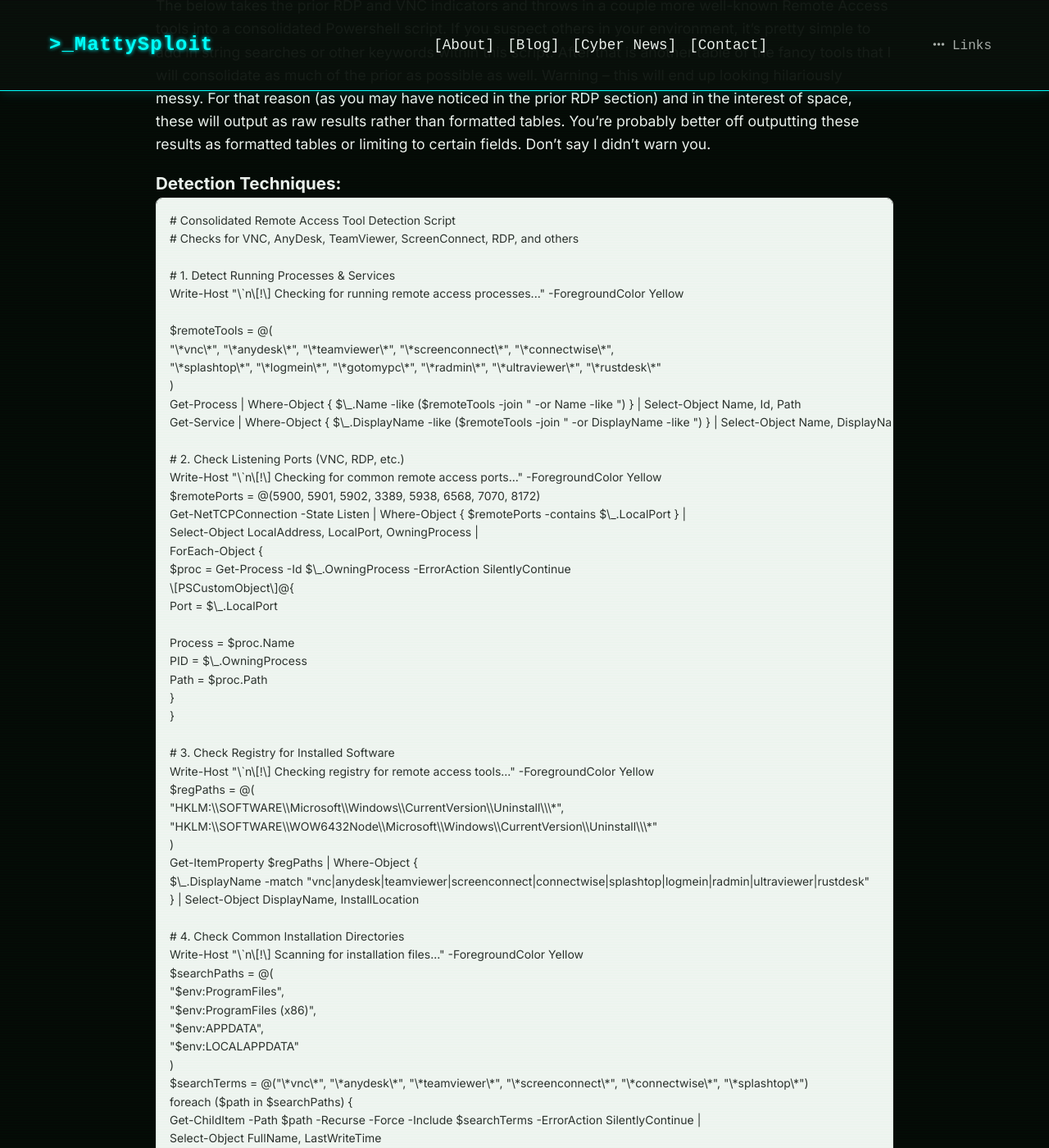
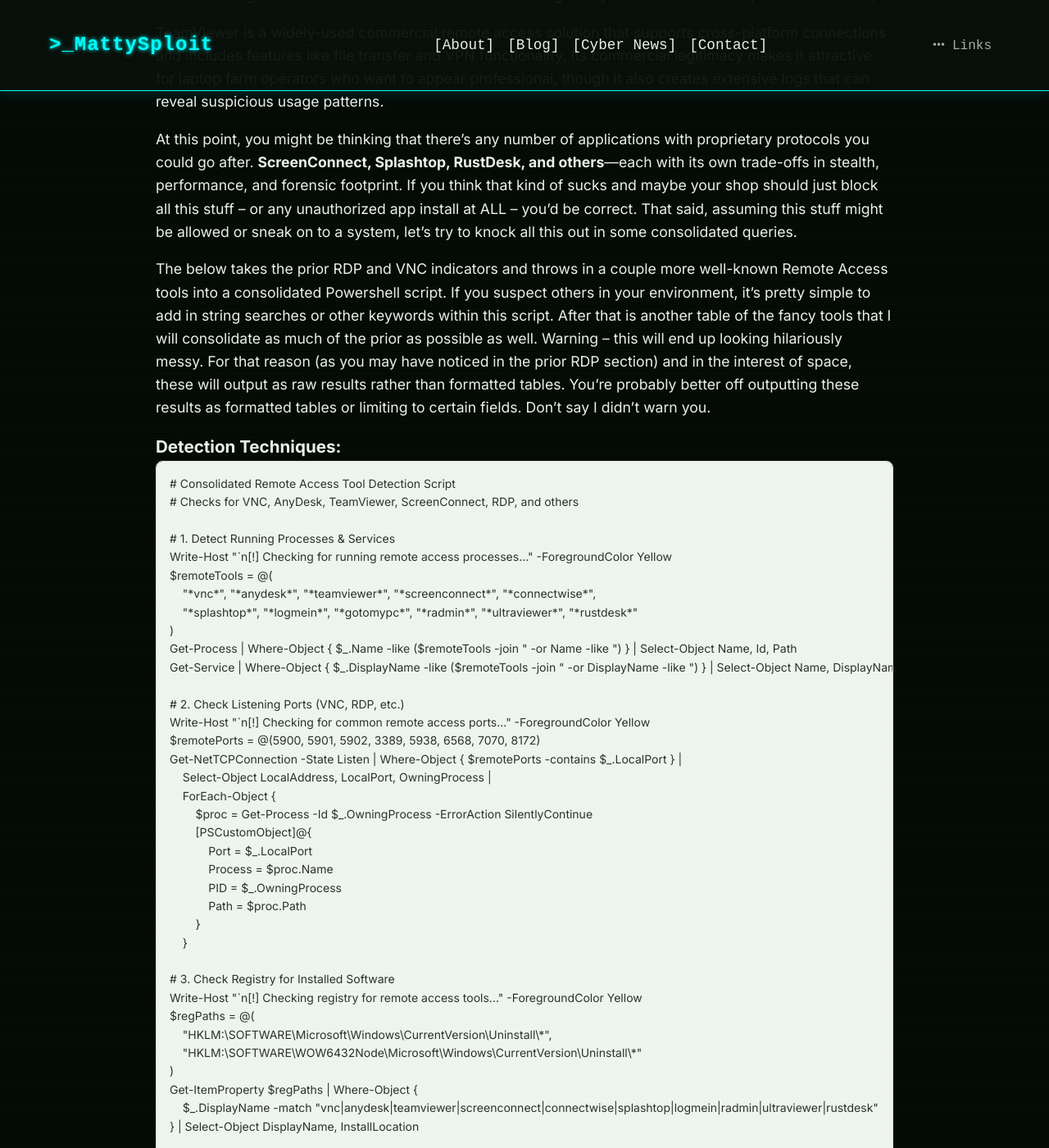
Before and after one commit to CTI-Buddy/cti-buddy.github.io, a Jekyll site: the page built from _posts/2025-06-02-laptopfarms.md, in a window 1280 px wide and 1400 px high, scrolled down 10365 px. Shown: the whole window at 82% size. Built offline with Jekyll 4.4.1, drawn with Linux system fonts in a browser that asks for light colours; some of the changed text lies outside the part shown.

Commit message:
Update 2025-06-02-laptopfarms.md

````diff
--- a/_posts/2025-06-02-laptopfarms.md
+++ b/_posts/2025-06-02-laptopfarms.md
@@ -4,14 +4,15 @@
 date: 2025-06-02
 tagline: "Detection Techniques for Farms on Your Network"
 image: /IMG/060225.jpg
-tags: [Threat Intelligence, Threat Hunting, Threat Hunting]
+tags: [Threat Intelligence, Threat Hunting, Threat Analysis]
 ---
 
 Since it is the flavor of the last few months and many are talking about it, I thought I would try to throw together all the detection techniques I could for catching DPRK worker schemes. I’ve also noticed that most are talking about techniques for catching them before they get hired – not many are talking about catching the ones that may already be working for them. So as a result, have a long blog post.
 
+<br />
 Background: North Korea’s Remote Worker Deception
 ==============================================
-
+<br />
 
 In recent years, the U.S. government has publicly warned of a quiet but sophisticated campaign by North Korea to infiltrate the global tech workforce—not with malware, but with people. According to joint advisories from the FBI, Department of State, and the Department of the Treasury, the DPRK has deployed thousands of highly skilled IT professionals to work remotely for companies worldwide. Disguised as freelance developers or contractors, these operatives aim to generate revenue for the North Korean regime while gaining access to potentially sensitive technologies and internal corporate systems.
 
@@ -21,7 +22,9 @@
 
 This campaign differs from traditional cyber intrusion tactics by blending social engineering, fraud, and covert infrastructure. It's not just one individual posing as a freelancer—it’s an entire backend operation involving laptop farms, VPN obfuscation, and remote-control systems like PiKVM to simulate legitimate activity across dozens of devices. The objective isn't simply espionage; it’s financial survival for a regime increasingly isolated from the global economy. And as detection methods evolve, so too does the DPRK’s playbook—making it imperative for defenders to understand not just the actors, but the infrastructure that supports them – and tactics and indicators for discovering them.
 
+<br />
 # Inside the Infrastructure: Laptop Farms, PiKVMs, and Remote Access Tools
+<br />
 
 Beneath the surface of North Korea’s remote work campaign lies a dense and methodically engineered technical ecosystem. Far from a lone developer dialing in from a Pyongyang apartment, intelligence reports and private sector investigations have uncovered the widespread use of **“laptop farms”**—rooms filled with dozens of laptops or small-form-factor PCs connected to the same local area network. Each device is configured with a unique identity: its own OS install, user profile, browser history, or VPN tunnel. Typically these are commercial fleet machines shipped to the “remote worker”. From the outside, they appear to be different individuals logging in from different cities, or are multiple employees working across different organizations, when in reality they’re part of a centralized fraud operation controlled from afar.
 
@@ -35,7 +38,9 @@
 
 ![image](https://github.com/user-attachments/assets/86a0a988-a6dc-4972-8fac-b392ade42f08)
 
+<br />
 # Beyond the Interview: Why Pre-Onboarding Isn’t Enough
+<br />
 
 Many organizations have begun to wise up to the risks posed by fraudulent remote workers, especially in sensitive sectors like software development, finance, and healthcare. Vetting strategies now often include deeper background checks, identity verification services, video interviews, and even geolocation validation to confirm where a candidate is physically located. Some firms go as far as requiring hardware key handoffs, in-person onboarding, or biometric authentication. These measures are good—and in some cases, essential—but they’re still not foolproof.
 
@@ -47,7 +52,9 @@
 
 So the overall intent of this post is to iterate through a few technical indicators worth drilling down into and how an analyst might detect them. I tried to generally split this into two “tracks” – first, a few local commands one could run using organic/built-in tools and commands (think Powershell, netstat, etc), then I run through a few different commercial tools that a SOC might have deployed.. keeping to the bigger ones, and within reason. The local stuff can also be used in conjunction with tools like Tanium Deploy or Crowdstrike Falcon’s Real-Time-Response (RTR) so – just attempting to slice this as many ways as I can. I wouldn’t call this the authoritative writeup of all things laptop farm but it’s as authoritative as I could muster given my own time/patience/knowledge.
 
+<br />
 # RDP/VNC and Software Detection
+<br />
 
 I’ll start with some of the easier stuff that most fleet systems shouldn’t have enabled in the first place, or at least be tightly controlled. Applications like AnyDesk or enabled RDP are generally basic steps most SOCs should have detection logic in place already, but for posterity let’s run through a few. At first, I leaned towards not mentioning this stuff as it felt a bit basic and would end up cluttering the post – however, when I outlined this post out it felt incomplete without including this. If you’re familiar with detecting these or have them outright disallowed in your network, feel free to just skip through this portion.
 
@@ -190,16 +197,16 @@
 ---
 
 ```cmd
-dir /s /b C:\\Users\\\*\\.vnc
-dir /s /b C:\\Users\\\*\\vnc.ini
-dir /s /b C:\\Users\\\*\\ultravnc.ini
-dir /s /b "C:\\Program Files\\\*vnc\*"
-dir /s /b "C:\\Program Files (x86)\\\*vnc\*"
+dir /s /b C:\Users\*\.vnc
+dir /s /b C:\Users\*\vnc.ini
+dir /s /b C:\Users\*\ultravnc.ini
+dir /s /b "C:\Program Files\*vnc*"
+dir /s /b "C:\Program Files (x86)\*vnc*"
+# And in PowerShell:
+Get-ChildItem -Path C:\Users -Recurse -Force -Include "*vnc*" -ErrorAction SilentlyContinue
+Get-ChildItem -Path "C:\Program Files*" -Recurse -Force -Include "*vnc*" -ErrorAction SilentlyContinue
+```
 
-# And in PowerShell:
-Get-ChildItem -Path C:\\Users -Recurse -Force -Include "\*vnc\*" -ErrorAction SilentlyContinue
-Get-ChildItem -Path "C:\\Program Files\*" -Recurse -Force -Include "\*vnc\*" -ErrorAction SilentlyContinue
-```
 
 **What it does:**
 
@@ -234,74 +241,72 @@
 # Checks for VNC, AnyDesk, TeamViewer, ScreenConnect, RDP, and others
 
 # 1. Detect Running Processes & Services
-Write-Host "\`n\[!\] Checking for running remote access processes..." -ForegroundColor Yellow
-
+Write-Host "`n[!] Checking for running remote access processes..." -ForegroundColor Yellow
 $remoteTools = @(
-"\*vnc\*", "\*anydesk\*", "\*teamviewer\*", "\*screenconnect\*", "\*connectwise\*",
-"\*splashtop\*", "\*logmein\*", "\*gotomypc\*", "\*radmin\*", "\*ultraviewer\*", "\*rustdesk\*"
+    "*vnc*", "*anydesk*", "*teamviewer*", "*screenconnect*", "*connectwise*",
+    "*splashtop*", "*logmein*", "*gotomypc*", "*radmin*", "*ultraviewer*", "*rustdesk*"
 )
-Get-Process | Where-Object { $\_.Name -like ($remoteTools -join " -or Name -like ") } | Select-Object Name, Id, Path
-Get-Service | Where-Object { $\_.DisplayName -like ($remoteTools -join " -or DisplayName -like ") } | Select-Object Name, DisplayName, Status
+Get-Process | Where-Object { $_.Name -like ($remoteTools -join " -or Name -like ") } | Select-Object Name, Id, Path
+Get-Service | Where-Object { $_.DisplayName -like ($remoteTools -join " -or DisplayName -like ") } | Select-Object Name, DisplayName, Status
 
 # 2. Check Listening Ports (VNC, RDP, etc.)
-Write-Host "\`n\[!\] Checking for common remote access ports..." -ForegroundColor Yellow
+Write-Host "`n[!] Checking for common remote access ports..." -ForegroundColor Yellow
 $remotePorts = @(5900, 5901, 5902, 3389, 5938, 6568, 7070, 8172)
-Get-NetTCPConnection -State Listen | Where-Object { $remotePorts -contains $\_.LocalPort } |
-Select-Object LocalAddress, LocalPort, OwningProcess |
-ForEach-Object {
-$proc = Get-Process -Id $\_.OwningProcess -ErrorAction SilentlyContinue
-\[PSCustomObject\]@{
-Port = $\_.LocalPort
-
-Process = $proc.Name
-PID = $\_.OwningProcess
-Path = $proc.Path
-}
-}
+Get-NetTCPConnection -State Listen | Where-Object { $remotePorts -contains $_.LocalPort } |
+    Select-Object LocalAddress, LocalPort, OwningProcess |
+    ForEach-Object {
+        $proc = Get-Process -Id $_.OwningProcess -ErrorAction SilentlyContinue
+        [PSCustomObject]@{
+            Port = $_.LocalPort
+            Process = $proc.Name
+            PID = $_.OwningProcess
+            Path = $proc.Path
+        }
+    }
 
 # 3. Check Registry for Installed Software
-Write-Host "\`n\[!\] Checking registry for remote access tools..." -ForegroundColor Yellow
+Write-Host "`n[!] Checking registry for remote access tools..." -ForegroundColor Yellow
 $regPaths = @(
-"HKLM:\\SOFTWARE\\Microsoft\\Windows\\CurrentVersion\\Uninstall\\\*",
-"HKLM:\\SOFTWARE\\WOW6432Node\\Microsoft\\Windows\\CurrentVersion\\Uninstall\\\*"
+    "HKLM:\SOFTWARE\Microsoft\Windows\CurrentVersion\Uninstall\*",
+    "HKLM:\SOFTWARE\WOW6432Node\Microsoft\Windows\CurrentVersion\Uninstall\*"
 )
 Get-ItemProperty $regPaths | Where-Object {
-$\_.DisplayName -match "vnc|anydesk|teamviewer|screenconnect|connectwise|splashtop|logmein|radmin|ultraviewer|rustdesk"
+    $_.DisplayName -match "vnc|anydesk|teamviewer|screenconnect|connectwise|splashtop|logmein|radmin|ultraviewer|rustdesk"
 } | Select-Object DisplayName, InstallLocation
 
 # 4. Check Common Installation Directories
-Write-Host "\`n\[!\] Scanning for installation files..." -ForegroundColor Yellow
+Write-Host "`n[!] Scanning for installation files..." -ForegroundColor Yellow
 $searchPaths = @(
-"$env:ProgramFiles",
-"$env:ProgramFiles (x86)",
-"$env:APPDATA",
-"$env:LOCALAPPDATA"
+    "$env:ProgramFiles",
+    "$env:ProgramFiles (x86)",
+    "$env:APPDATA",
+    "$env:LOCALAPPDATA"
 )
-$searchTerms = @("\*vnc\*", "\*anydesk\*", "\*teamviewer\*", "\*screenconnect\*", "\*connectwise\*", "\*splashtop\*")
+$searchTerms = @("*vnc*", "*anydesk*", "*teamviewer*", "*screenconnect*", "*connectwise*", "*splashtop*")
 foreach ($path in $searchPaths) {
-Get-ChildItem -Path $path -Recurse -Force -Include $searchTerms -ErrorAction SilentlyContinue |
-Select-Object FullName, LastWriteTime
+    Get-ChildItem -Path $path -Recurse -Force -Include $searchTerms -ErrorAction SilentlyContinue |
+        Select-Object FullName, LastWriteTime
 }
 
 # 5. Check for Log Files (TeamViewer, AnyDesk, etc.)
-Write-Host "\`n\[!\] Checking for remote access log files..." -ForegroundColor Yellow
+Write-Host "`n[!] Checking for remote access log files..." -ForegroundColor Yellow
 $logFiles = @(
-"$env:ProgramFiles\*\\TeamViewer\\TeamViewer\*\_Logfile.log",
-"$env:APPDATA\\AnyDesk\\\*.trace",
-"$env:ProgramData\\ScreenConnect\\Logs\\\*.log"
+    "$env:ProgramFiles*\TeamViewer\TeamViewer*_Logfile.log",
+    "$env:APPDATA\AnyDesk\*.trace",
+    "$env:ProgramData\ScreenConnect\Logs\*.log"
 )
 foreach ($log in $logFiles) {
-if (Test-Path $log) {
-Get-Content $log | Select-String -Pattern "Connection|established|session" -CaseSensitive:$false | Select-String -NotMatch -Pattern "disconnected" | Select-Object -First 5
-}
+    if (Test-Path $log) {
+        Get-Content $log | Select-String -Pattern "Connection|established|session" -CaseSensitive:$false | Select-String -NotMatch -Pattern "disconnected" | Select-Object -First 5
+    }
 }
 
 # 6. Check RDP Configuration (Optional)
+Write-Host "`n[!] Checking RDP (Remote Desktop) Status..." -ForegroundColor Yellow
+Get-ItemProperty "HKLM:\SYSTEM\CurrentControlSet\Control\Terminal Server" -Name "fDenyTSConnections" -ErrorAction SilentlyContinue
+Get-NetFirewallRule -DisplayName "*Remote Desktop*" | Where-Object { $_.Enabled -eq "True" } | Select-Object DisplayName, Enabled
+```
 
-Write-Host "\`n\[!\] Checking RDP (Remote Desktop) Status..." -ForegroundColor Yellow
-Get-ItemProperty "HKLM:\\SYSTEM\\CurrentControlSet\\Control\\Terminal Server" -Name "fDenyTSConnections" -ErrorAction SilentlyContinue
-Get-NetFirewallRule -DisplayName "\*Remote Desktop\*" | Where-Object { $\_.Enabled -eq "True" } | Select-Object DisplayName, Enabled
-```
 
 
 | **Tool** | **Detection Logic / Rule / Location** |
````
